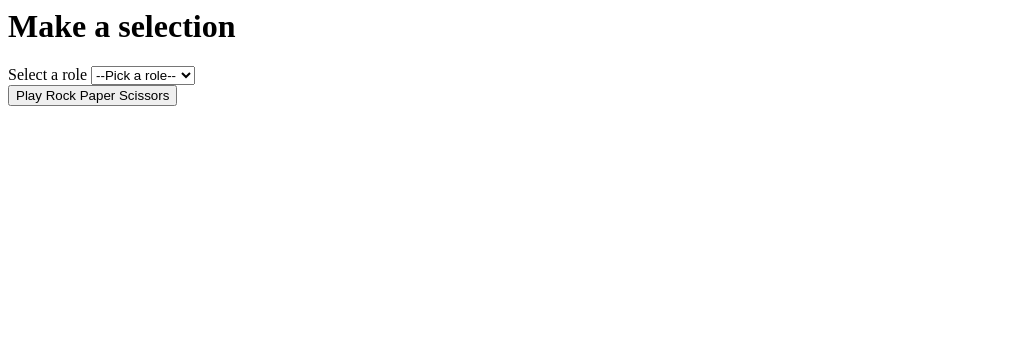
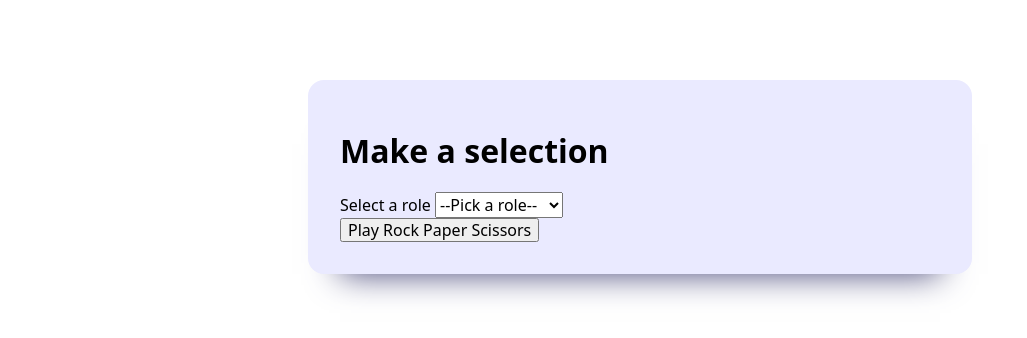
Before and after one commit to jessemutz/javascript, a plain HTML site: page index.html in a window 1280 px wide. Shown: the whole page, without its empty margins (0-1027 px from the left). Drawn offline with Linux system fonts and the light colour scheme; the site is published under a folder, as on GitHub Pages, so addresses that start at the root find nothing.

Commit message:
fix:remove absolute url from links

```diff
--- a/index.html
+++ b/index.html
@@ -3,8 +3,8 @@
 <head>
   <meta charset="UTF-8">
   <meta name="viewport" content="width=device-width, initial-scale=1.0">
-  <link rel="stylesheet" href="/styles/normalize.css">
-  <link rel="stylesheet" href="/styles/style.css">
+  <link rel="stylesheet" href="styles/normalize.css">
+  <link rel="stylesheet" href="styles/style.css">
   <title>JS Practice</title>
 </head>
 
@@ -25,6 +25,6 @@
   </div>
 </body>
 <script src="javascript.js"></script>
-<script src="/rock-paper-scissors/rock-paper-scissors.js"></script>
+<script src="rock-paper-scissors/rock-paper-scissors.js"></script>
 
 </html>
--- a/javascript.js
+++ b/javascript.js
@@ -4,6 +4,7 @@
 function createRandomNumber(number) {
   return Math.ceil(Math.random() * number);
 }
+
 // Set variables
 const heading = document.getElementById("js-log");
 const role = document.getElementById("role");
```
